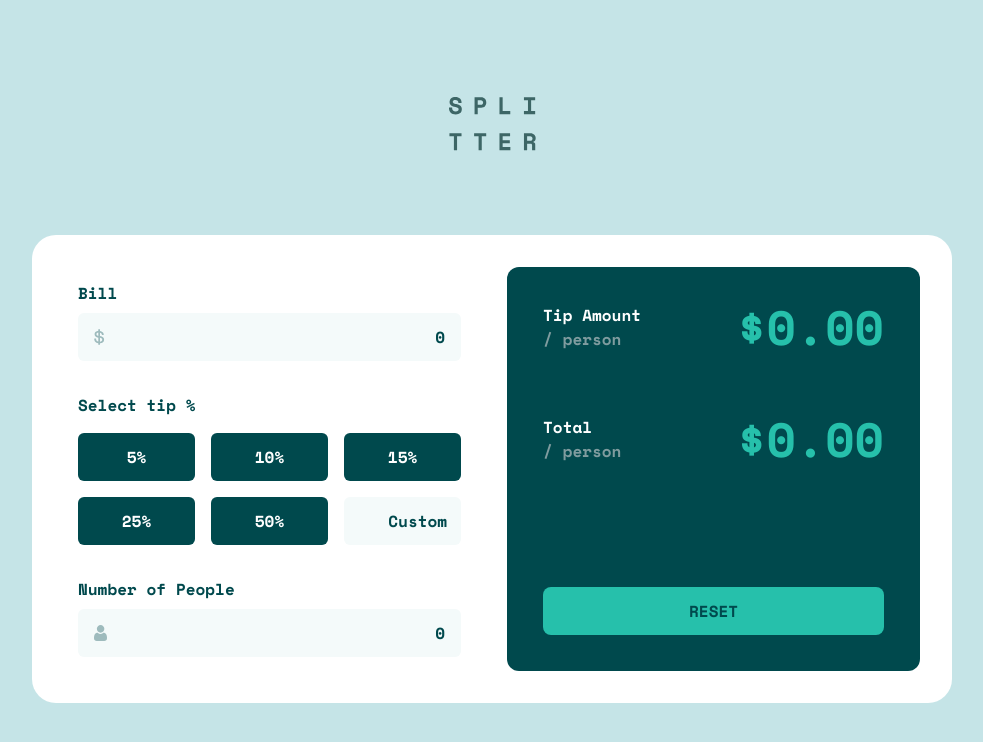
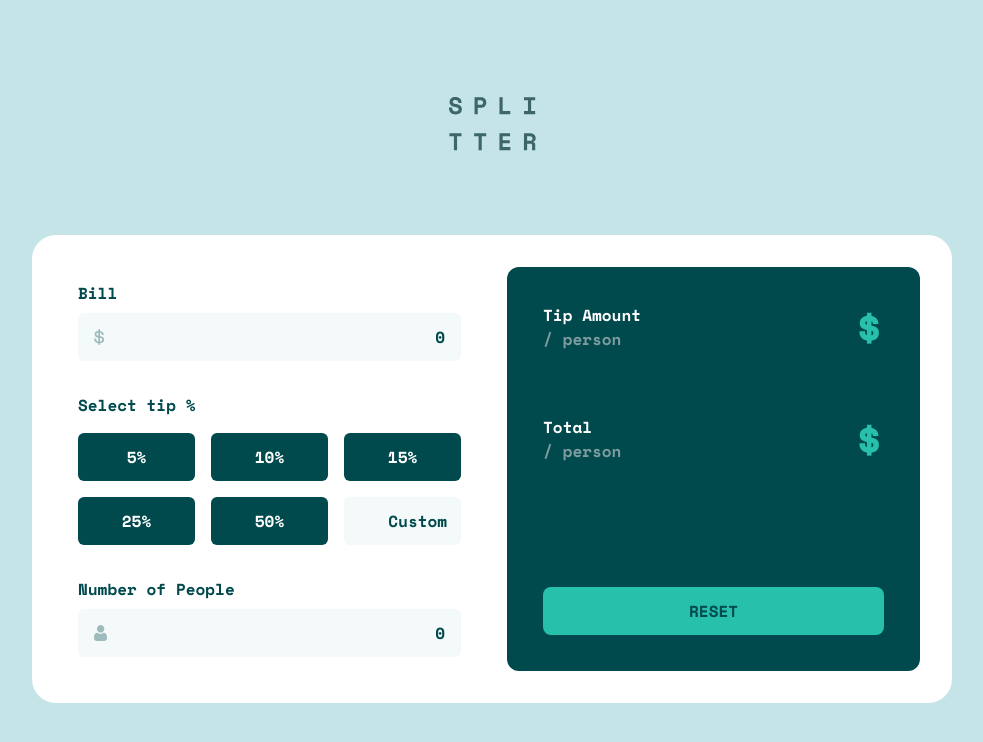
Before and after one commit to iameenahmed/Tip-Calculator, a React (Vite) app: page / in a window 1280 px wide. Shown: the top 742 px of the page, without its empty margins (148-1131 px from the left). Built offline with nearby package versions, Linux system fonts and the light colour scheme.

Commit message:
Refactor Calculator component to use useCallback for tip and total calculations

```diff
--- a/src/Components/Calculator.jsx
+++ b/src/Components/Calculator.jsx
@@ -1,27 +1,33 @@
-import { useEffect, useState } from "react";
+import { useCallback, useEffect, useState } from "react";
 import InputForm from "./InputForm";
 import Result from "./Result";
 
 const Calculator = () => {
-  const [inputState, setInputState] = useState({
-    billAmount: "",
-    peopleCount: "",
-    tipPercent: "",
-  });
+  const [inputState, setInputState] = useState({});
+  const [resultState, setResultState] = useState({});
+  const [isResetBtnClicked, setIsResetBtnClicked] = useState(false);
 
-  const [resultState, setResultState] = useState({
-    tipAmount: "0.00",
-    totalPerPerson: "0.00",
-  });
+  const calculateTipAmount = useCallback(
+    ({ billAmount, peopleCount, tipPercent }) => {
+      const tipAmount = (billAmount * (tipPercent / 100)) / peopleCount;
+      return tipAmount.toFixed(2);
+    },
+    [],
+  );
 
-  function calculateTipAmount({ billAmount, peopleCount, tipPercent }) {
-    const tipAmount = (billAmount * (tipPercent / 100)) / peopleCount;
-    return tipAmount.toFixed(2);
-  }
+  const calculateTotalPerPerson = useCallback(
+    ({ billAmount, peopleCount, tipPercent }) => {
+      const totalPerPerson =
+        (billAmount * (1 + tipPercent / 100)) / peopleCount;
+      return totalPerPerson.toFixed(2);
+    },
+    [],
+  );
 
-  function calculateTotalPerPerson({ billAmount, peopleCount, tipPercent }) {
-    const totalPerPerson = (billAmount * (1 + tipPercent / 100)) / peopleCount;
-    return totalPerPerson.toFixed(2);
+  function handleReset() {
+    setIsResetBtnClicked(true);
+    setInputState({});
+    setResultState({});
   }
 
   useEffect(() => {
@@ -30,18 +36,28 @@ const Calculator = () => {
       inputState.peopleCount &&
       inputState.tipPercent
     ) {
-      setResultState((prevState) => ({
-        ...prevState,
+      setResultState({
         tipAmount: calculateTipAmount(inputState),
         totalPerPerson: calculateTotalPerPerson(inputState),
-      }));
+      });
     }
-  }, [inputState]);
+    if (isResetBtnClicked) {
+      setIsResetBtnClicked(false);
+    }
+  }, [
+    inputState,
+    isResetBtnClicked,
+    calculateTipAmount,
+    calculateTotalPerPerson,
+  ]);
 
   return (
-    <div className="w-full rounded-t-3xl bg-White px-6 py-8 text-[16px] md:flex md:gap-8 md:rounded-3xl md:p-8">
-      <InputForm setInputState={setInputState} />
-      <Result resultState={resultState} />
+    <div className="w-full rounded-t-3xl bg-White px-6 py-8 md:flex md:gap-8 md:rounded-3xl md:p-8">
+      <InputForm
+        setInputState={setInputState}
+        isResetBtnClicked={isResetBtnClicked}
+      />
+      <Result resultState={resultState} handleReset={handleReset} />
     </div>
   );
 };
```
